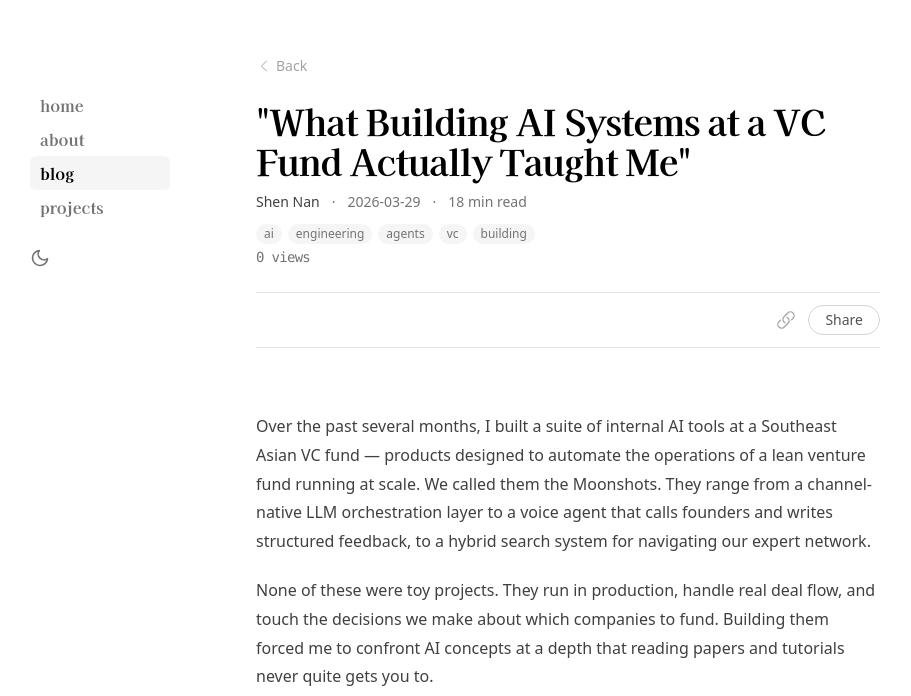
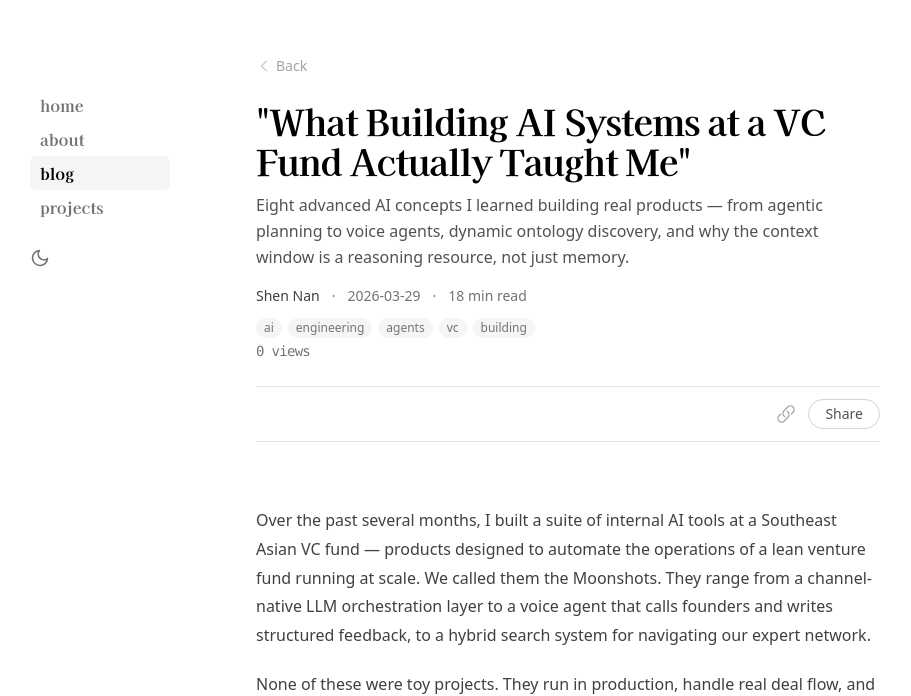
Before and after one commit to codebyshennan/portfolio, a Next.js app: page /blog/ai-concepts-building-vc-tools in a window 1280 px wide. Shown: the part 104-800 px from the top of the page, without its empty margins (162-1073 px from the left). Built offline with nearby package versions, Linux system fonts and the light colour scheme; no server answers; the database is empty.

Commit message:
checkpoint: edit /Users/wongshennan/Documents/personal/portfolio/components/posts/details.tsx

```diff
--- a/components/posts/details.tsx
+++ b/components/posts/details.tsx
@@ -100,8 +100,15 @@ export default function PostDetail({ post, slug }) {
             {post.metadata.title}
           </h1>
 
+          {/* Description lead */}
+          {post.metadata.description && (
+            <p className="mt-3 text-base text-neutral-600 dark:text-neutral-400 leading-relaxed">
+              {post.metadata.description}
+            </p>
+          )}
+
           {/* Author + Date + Reading time */}
-          <div className="mt-3 flex flex-wrap items-center gap-x-3 gap-y-1 text-sm text-neutral-500 dark:text-neutral-400">
+          <div className="mt-4 flex flex-wrap items-center gap-x-3 gap-y-1 text-sm text-neutral-500 dark:text-neutral-400">
             <span className="font-medium text-neutral-700 dark:text-neutral-300">
               Shen Nan
             </span>
```
